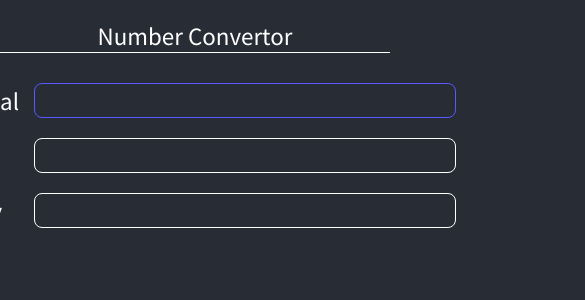
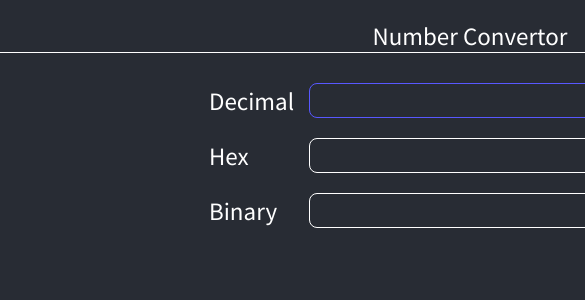
Before and after one commit to walterhwan/num_conversion, a React (Create React App) app: page / in a window 390 px wide. Shown: the top 300 px of the page, 585 px wide, since content can reach past the window. Built offline with nearby package versions, Linux system fonts and the light colour scheme.

Commit message:
Fix mobile css issue

```diff
--- a/src/App.css
+++ b/src/App.css
@@ -4,7 +4,8 @@
 
 .app {
   height: 100vh;
-  width: 100vw;
+  width: 940px;
+  margin: 0 auto;
   display: flex;
   flex-direction: column;
   align-items: center;
```
